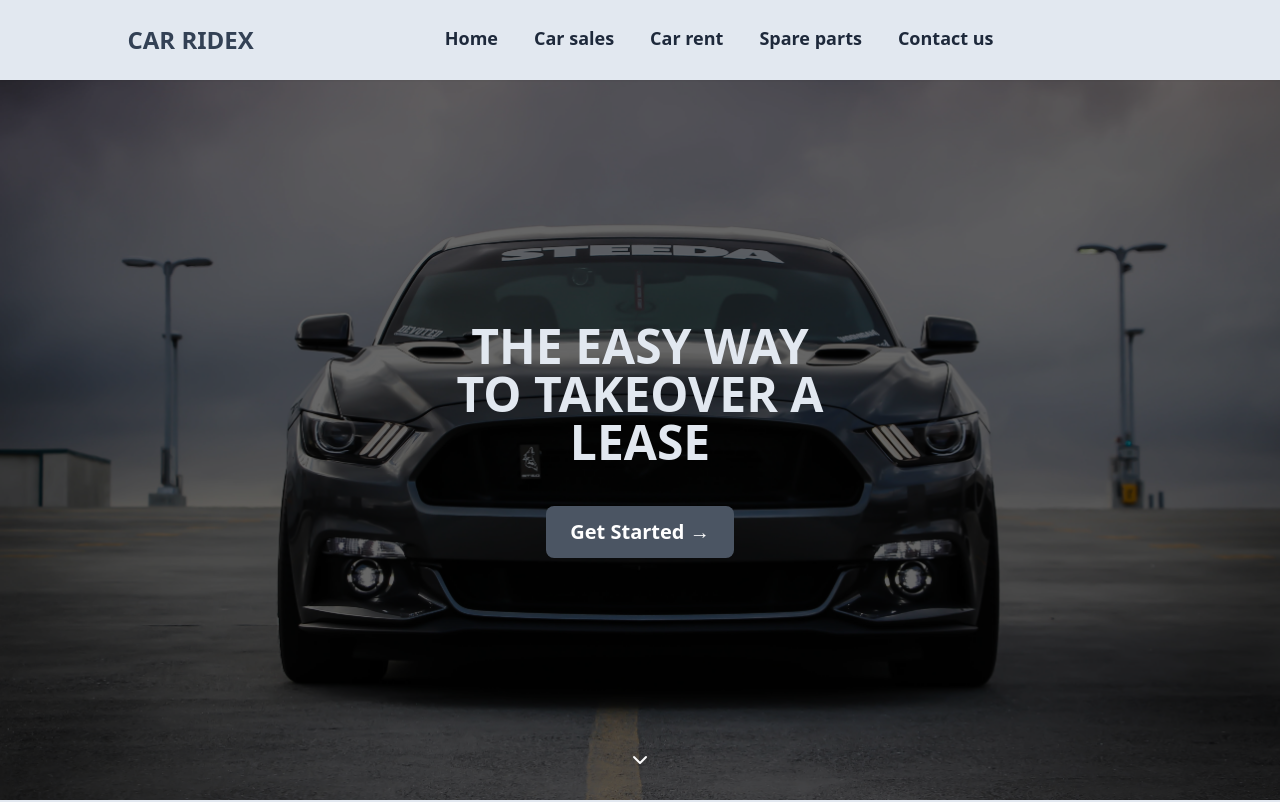
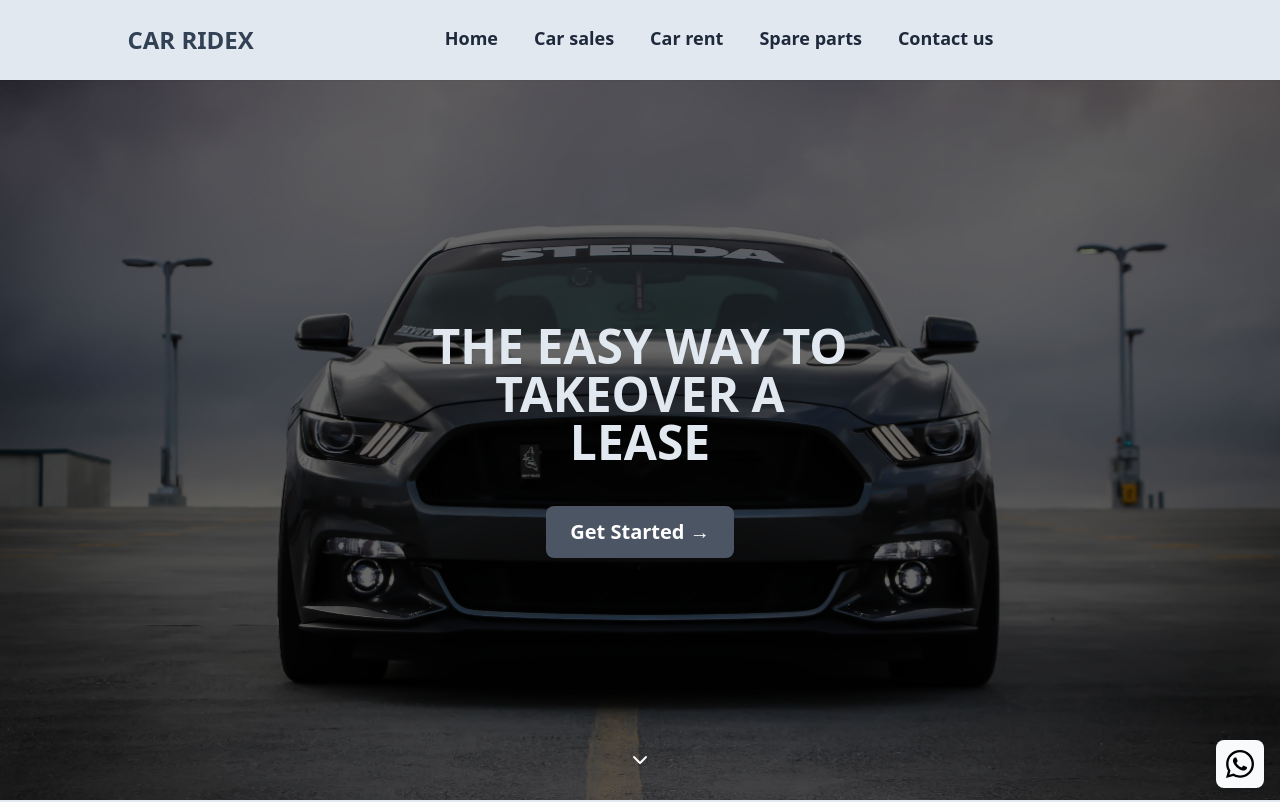
Before and after one commit to Heisjabo/car_ridex, a React (Vite) app: page / in a window 1280 px wide. Shown: the top 802 px of the page. Built offline with nearby package versions, Linux system fonts and the light colour scheme; no server answers; what notiflix would draw is missing.

Commit message:
Add car sales & rent

```diff
--- a/src/App.css
+++ b/src/App.css
@@ -30,6 +30,24 @@ ul li:hover ul {
 
 }
 
+.hero-text span{
+  display: block;
+  opacity: 0;
+  animation: reveal 0.5s forwards var(--d);
+
+}
+
+@keyframes reveal {
+  from {
+    transform: translateY(20px);
+  }
+  to {
+    opacity: 1;
+    transform: none;
+  }
+
+}
+
 
 @media(max-width:768px) {
   .home {
--- a/src/components/AnimatedText.jsx
+++ /dev/null
@@ -1,38 +0,0 @@
-import React from "react";
-import { motion } from "framer-motion";
-
-const AnimatedText = ({ text }) => {
-  const words = [ "THE EASY WAY", "TO TAKEOVER A", "LEASE"]
-
-  const Variants = {
-    offscreen: {
-     opacity: 0,
-    //   y: 60,
-    },
-    onscreen: {
-    //   y: 0,
-      rotate: 0,
-      opacity: 1,
-      transition: {
-        type: "spring",
-        bounce: 0.4,
-        duration: 0.8,
-      },
-    },
-  };
-
-  return (
-    <motion.div
-      initial="offscreen"
-      whileInView="onscreen"
-      viewport={{ once: true, amount: 0.8 }}
-      className="flex flex-col w-full text-2xl md:text-4xl text-center lg:text-5xl font-semibold mb-4"
-    >
-      {words.map((word, index) => {
-        return <motion.h1 variants={Variants} key={index}>{word}</motion.h1>;
-      })}
-    </motion.div>
-  );
-};
-
-export default AnimatedText;
--- a/src/components/Cards.jsx
+++ b/src/components/Cards.jsx
@@ -10,21 +10,21 @@ import { AppContext } from '../context/AppProvider';
 import CarSkeletonLoader from './CarSkeletonLoader'; // Import the skeleton loader
 import { Link } from 'react-router-dom';
 
-const Cards = () => {
+const Cards = ({cars}) => {
   const location = useLocation();
-  const { cars, error } = useContext(AppContext);
+  // const { cars } = useContext(AppContext);
 
-  if (error) {
-    // Display an error message if there's an error state
-    return <div>Error: {error}</div>;
-  }
+  // if (error) {
+  //   // Display an error message if there's an error state
+  //   return <div>Error: </div>;
+  // }
 
   return (
     <div className='grid gap-10 xl:grid-cols-3 lg:grid-cols-3 md:grid-cols-2 sm:grid lg:gap-10 md:gap-6 mt-8'>
       {cars.length > 0 ? (
         cars.map((item, index) => {
           return (
-            <div className='h-fit pb-5 bg-slate-200 shadow-xl shadow-slate-300 border-2 border-white rounded-2xl' key={index}>
+            <div className='h-fit pb-5 bg-white shadow-xl shadow-slate-300 border-2 border-white rounded-2xl' key={index}>
               <Link to={`/${item._id}`}><img src={item.images[0]} className='rounded-3xl px-3 pt-3 w-full h-[250px] object-cover'></img></Link>
               <div className='px-6'>
                 <div className='flex justify-between mt-5'>
--- a/src/pages/Carsales.jsx
+++ b/src/pages/Carsales.jsx
@@ -1,4 +1,4 @@
-import React from 'react'
+import React, { useContext } from 'react'
 import Layout from '../components/Layout.jsx'
 import Carousel from 'react-multi-carousel'
 // import Car2 from './Images/car-2.jpg'
@@ -8,8 +8,12 @@ import Carousel from 'react-multi-carousel'
 // import Car5 from './Images/car-5.jpg'
 // import Car6 from './Images/car-6.jpg'
 import Cards from '../components/Cards.jsx'
+import { AppContext } from '../context/AppProvider.jsx'
 
-const Rent = () => {
+const Carsales = () => {
+    const { cars } = useContext(AppContext);
+    const carsForSale = cars.filter((item) => item.category === "sale");
+    console.log(carsForSale);
     const responsive = {
         superLargeDesktop: {
             breakpoint: { max: 4000, min: 3000 },
@@ -43,10 +47,10 @@ const Rent = () => {
                     <div className='w-[80%] bg-slate-300  border-2 border-slate-100 shadow-xl cursor-pointer hover:bg-slate-400  shadow-gray-200 rounded-xl text-center font-semibold text-xl text-slate-700 py-5'>BMW 4 series</div>
                     <div className='w-[80%] bg-slate-300  border-2 border-slate-100 shadow-xl cursor-pointer hover:bg-slate-400  shadow-gray-200 rounded-xl text-center font-semibold text-xl text-slate-700 py-5'>Mercedes</div>
                 </Carousel>
-                <Cards />
+                <Cards cars={carsForSale} />
             </div>
         </Layout>
     )
 }
 
-export default Rent
+export default Carsales;
--- a/src/pages/Home.jsx
+++ b/src/pages/Home.jsx
@@ -1,7 +1,7 @@
-import React from "react";
+import React, { useContext } from "react";
 import Layout from "../components/Layout";
 import { AiOutlineArrowRight } from "react-icons/ai";
-import { FaUserPlus } from "react-icons/fa";
+import { FaUserPlus, FaWhatsapp } from "react-icons/fa";
 import Carousel from "react-multi-carousel";
 import "react-multi-carousel/lib/styles.css";
 import Blog1 from "../assets/Images/blog-1.jpg";
@@ -11,10 +11,11 @@ import Blog4 from "../assets/Images/blog-4.jpg";
 import Blog5 from "../assets/Images/blog-5.jpg";
 import Cards from "../components/Cards.jsx";
 import { FiChevronDown } from 'react-icons/fi';
-import AnimatedText from "../components/AnimatedText.jsx";
+import { AppContext } from "../context/AppProvider.jsx";
 
 
 const Home = (props) => {
+  const { cars } = useContext(AppContext);
   const responsive = {
     superLargeDesktop: {
       // the naming can be any, depends on you.
@@ -39,10 +40,11 @@ const Home = (props) => {
       <div className="home h-[90vh] bg-cover bg-center relative flex items-center justify-center">
         <div className="bg-opacity-60 bg-black absolute inset-0"></div>
         <div className="text-slate-200 flex flex-col items-center text-center relative z-10 gap-6">
-          {/* <h1 className="text-2xl md:text-4xl w-[80%] lg:w-[50%] text-center lg:text-5xl font-semibold mb-4">
-            THE EASY WAY TO TAKEOVER A LEASE
-          </h1> */}
-          <AnimatedText text="THE EASY WAY TO TAKEOVER A LEASE"/>
+          <h1 className="hero-text text-2xl md:text-4xl text-center lg:text-5xl font-semibold mb-4">
+            <span style={{ "--d": "0s" }}>THE EASY WAY TO</span>
+            <span style={{ "--d": "0.1s" }}> TAKEOVER A</span>
+            <span style={{ "--d": "0.2s" }}> LEASE</span>
+          </h1>
           <button className="px-6 py-3 text-base md:text-lg lg:text-xl bg-gray-600 hover:bg-gray-700 text-white rounded-[8px] font-bold">
             Get Started &#8594;
           </button>
@@ -60,7 +62,7 @@ const Home = (props) => {
             <AiOutlineArrowRight className="text-blue-400 text-xl" />
           </div>
         </div>
-        <Cards />
+        <Cards cars={cars}/>
 
         <div>
           <h1 className="text-3xl my-[30px] text-slate-700 text-center">
@@ -183,6 +185,11 @@ const Home = (props) => {
           </Carousel>
         </div>
       </div>
+      <div className="fixed rounded-lg shadow-md bg-slate-50 p-2 bottom-3 right-4 cursor-pointer">
+        <a href="https://wa.me/message/KJTPLUM6MFBXG1">
+          <FaWhatsapp size={32} />
+        </a>
+      </div>
     </Layout>
   );
 };
--- a/src/pages/Rent.jsx
+++ b/src/pages/Rent.jsx
@@ -1,4 +1,4 @@
-import React from 'react'
+import React, {useContext} from 'react'
 import Layout from '../components/Layout.jsx'
 import Carousel from 'react-multi-carousel';
 // import Car2 from './Images/car-2.jpg'
@@ -8,8 +8,12 @@ import Carousel from 'react-multi-carousel';
 // import Car5 from './Images/car-5.jpg'
 // import Car6 from './Images/car-6.jpg'
 import Cards from '../components/Cards.jsx'
+import { AppContext } from '../context/AppProvider.jsx';
 
 const Rent = () => {
+  const { cars } = useContext(AppContext);
+    const carsForRent = cars.filter((item) => item.category === "rent");
+    console.log(carsForRent);
   const responsive = {
     superLargeDesktop: {
       breakpoint: { max: 4000, min: 3000 },
@@ -43,7 +47,7 @@ const Rent = () => {
           <div className='w-[80%] bg-slate-300  border-2 border-slate-100 shadow-xl cursor-pointer hover:bg-slate-400  shadow-gray-200 rounded-xl text-center font-semibold text-xl text-slate-700 py-5'>BMW 4 series</div>
           <div className='w-[80%] bg-slate-300  border-2 border-slate-100 shadow-xl cursor-pointer hover:bg-slate-400  shadow-gray-200 rounded-xl text-center font-semibold text-xl text-slate-700 py-5'>Mercedes</div>
         </Carousel>
-        <Cards />
+        <Cards cars={carsForRent} />
       </div>
     </Layout>
   )
--- a/src/pages/SingleCar.jsx
+++ b/src/pages/SingleCar.jsx
@@ -113,12 +113,12 @@ import Cards from "../components/Cards";
         </div>
     </div>
 
-    <div className="bg-slate-100 mt-10">
+    {/* <div className="bg-slate-100 mt-10">
         <div className="w-[80%] mx-auto py-4">
         <h1 className="font-bold text-slate-700 text-2xl mb-2">Other Cars for You...</h1>
         <Cards />
         </div>
-    </div>
+    </div> */}
 
     </Layout>
   )
```
